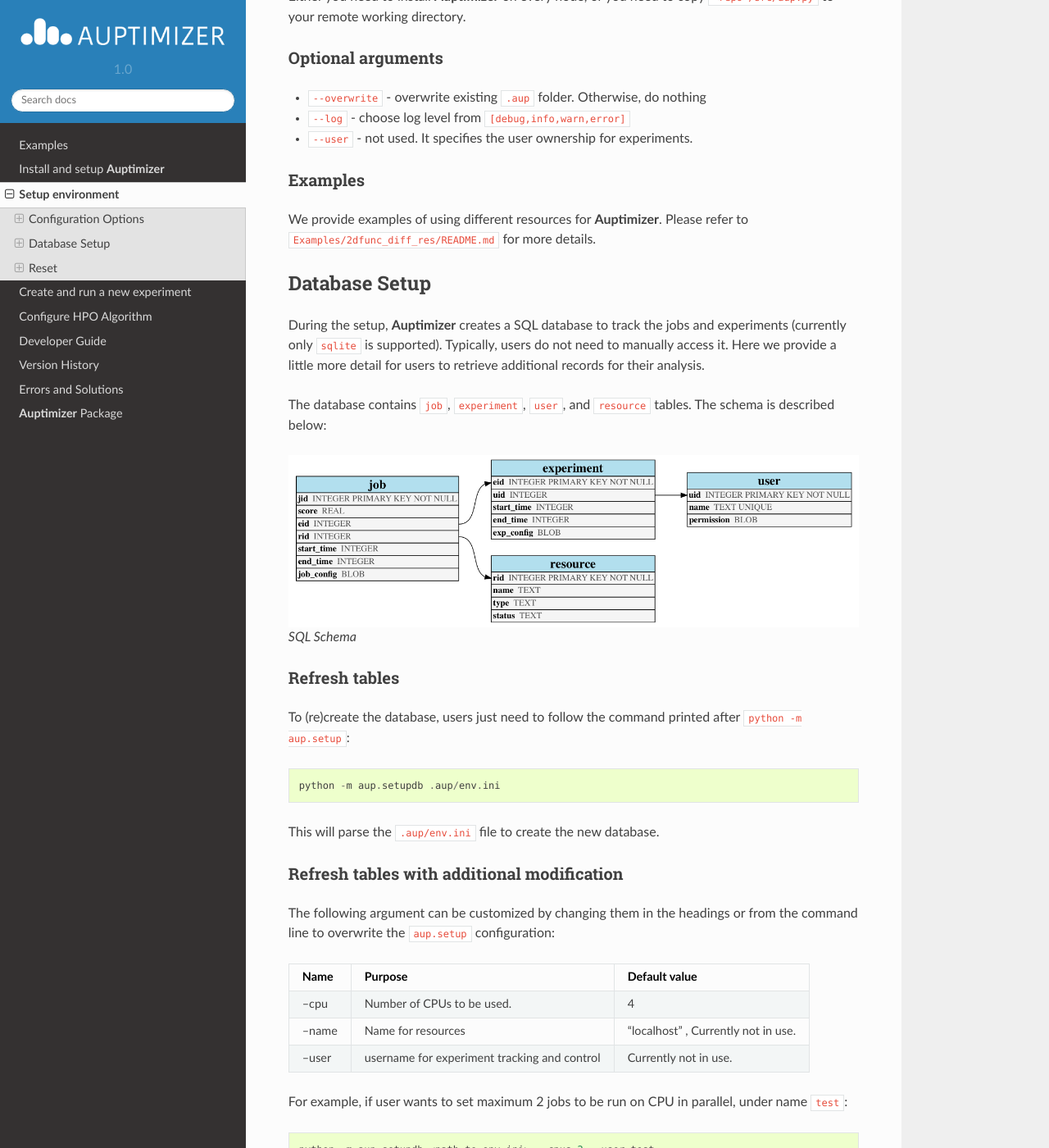
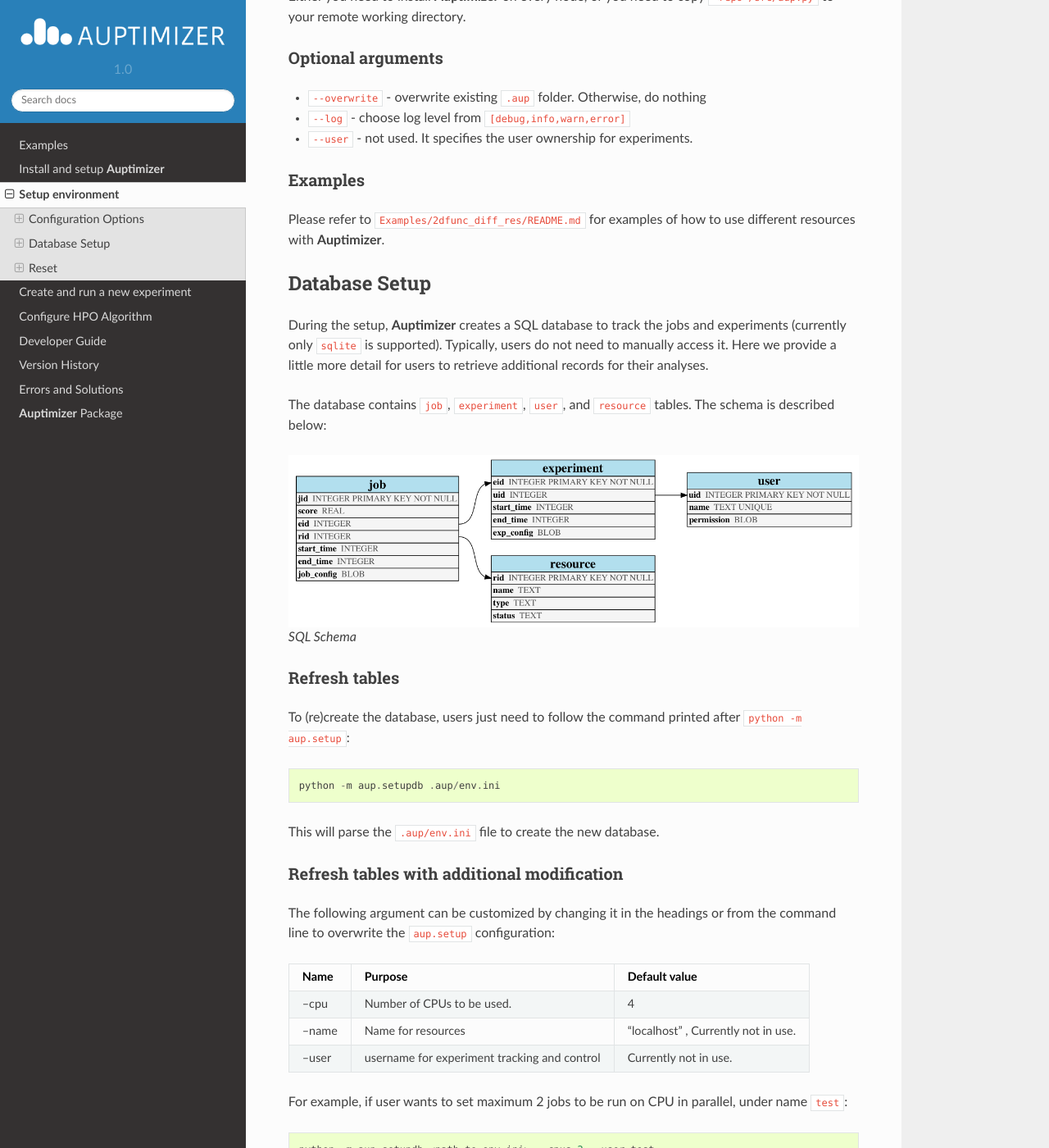
Before and after one commit to LGE-ARC-AdvancedAI/auptimizer, a Sphinx documentation site: the page built from docs/environment.rst, in a window 1280 px wide and 1400 px high, scrolled down 3226 px. Shown: the whole window at 82% size. Built offline with Sphinx 7.4.7 and the Read the Docs theme 2.0.0, drawn with Linux system fonts in a browser that asks for light colours; some of the changed text lies outside the part shown.

Commit message:
Updated documentation.

```diff
--- a/docs/demo.rst
+++ b/docs/demo.rst
@@ -38,7 +38,7 @@ The output file name is defined in ``experiment_auto.json`` as ``script``.
 Manual modification
 ~~~~~~~~~~~~~~~~~~~
 
-We also provide a modified version for users' reference. In the ``rosenbrock_hpo.py``, we show how to convert the function for **Auptimizer** tuning:
+We also provide a modified version for users' reference. In ``rosenbrock_hpo.py``, we show how to convert the function for tuning with **Auptimizer**.
 
 For the end-user’s experiment, simply replacing the ``rosenbrock()`` function with their code is enough to use **Auptimizer** (**Need to return the score in that function**).
 
--- a/docs/environment.rst
+++ b/docs/environment.rst
@@ -98,7 +98,7 @@ GPU Mapping Configuration (``--gpu``)
 ~~~~~~~~~~~~~~~~~~~~~~~~~~~~~~~~~~~~~
 
 To run jobs on multiple GPUs, we need to specify a GPU mapping file with ``--gpu <gpu_mapping_file>``.
-This file is a text file containing the IDs of GPU cards to use (for ``CUDA_VISIBLE_DEVICES``).
+This file is a text file containing the IDs of GPU cards to use (in ``CUDA_VISIBLE_DEVICES``).
 Specifically, each line contains a GPU id as an integer.
 
 + For single GPU without parallel execution, use ``Examples/2dfunc_diff_res/plainGPU.txt``.
@@ -149,8 +149,8 @@ Optional arguments
 Examples
 ~~~~~~~~
 
-We provide examples of using different resources for **Auptimizer**.
-Please refer to ``Examples/2dfunc_diff_res/README.md`` for more details.
+Please refer to ``Examples/2dfunc_diff_res/README.md`` for examples of
+how to use different resources with **Auptimizer**.
 
 
 Database Setup
@@ -159,7 +159,7 @@ Database Setup
 During the setup, **Auptimizer** creates a SQL database to track the jobs and experiments (currently
 only ``sqlite`` is supported).
 Typically, users do not need to manually access it.
-Here we provide a little more detail for users to retrieve additional records for their analysis.
+Here we provide a little more detail for users to retrieve additional records for their analyses.
 
 The database contains ``job``, ``experiment``, ``user``, and ``resource`` tables. The schema is described below:
 
@@ -181,7 +181,7 @@ This will parse the ``.aup/env.ini`` file to create the new database.
 Refresh tables with additional modification
 ~~~~~~~~~~~~~~~~~~~~~~~~~~~~~~~~~~~~~~~~~~~
 
-The following argument can be customized by changing them in the
+The following argument can be customized by changing it in the
 headings or from the command line to overwrite the ``aup.setup`` configuration:
 
 +-----------------------+-----------------------+-----------------------+
--- a/docs/experiment.rst
+++ b/docs/experiment.rst
@@ -44,7 +44,7 @@ How to modify existing code for Auptimizer
 Auto code conversion
 --------------------
 
-**Auptimizer** converts code to run under if the training script is well defined as follows::
+**Auptimizer** converts code to run if the training script is well defined as follows::
 
   python -m aup.convert <script> <exp_json> <func_name> -o [output]
 
```
Also changed, not shown: other parts of docs/environment.rst (+6 -6 lines), README.md (+2 -2 lines), docs/README.rst (+6 -4 lines), docs/setup.rst (+5 -5 lines), 1 other file.
